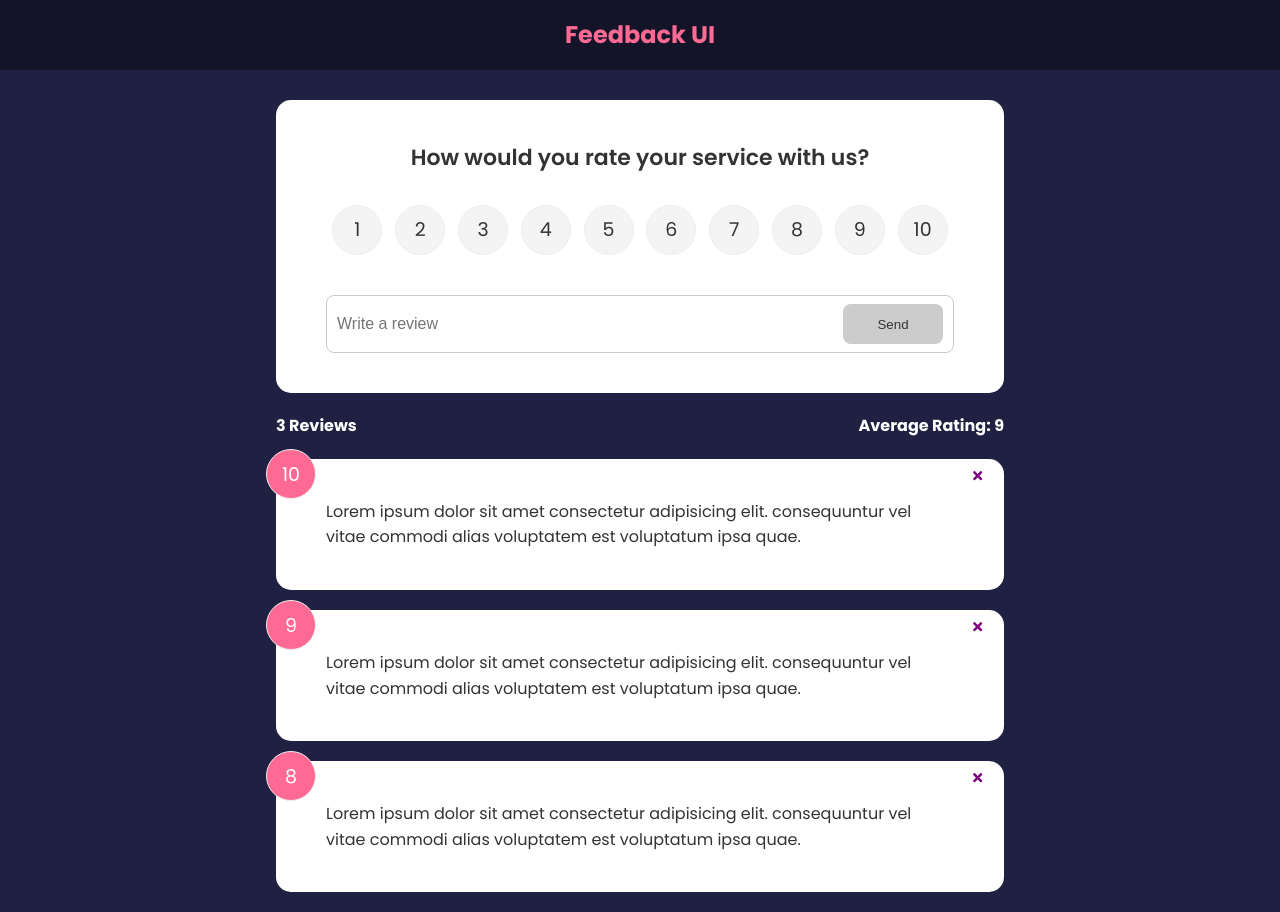
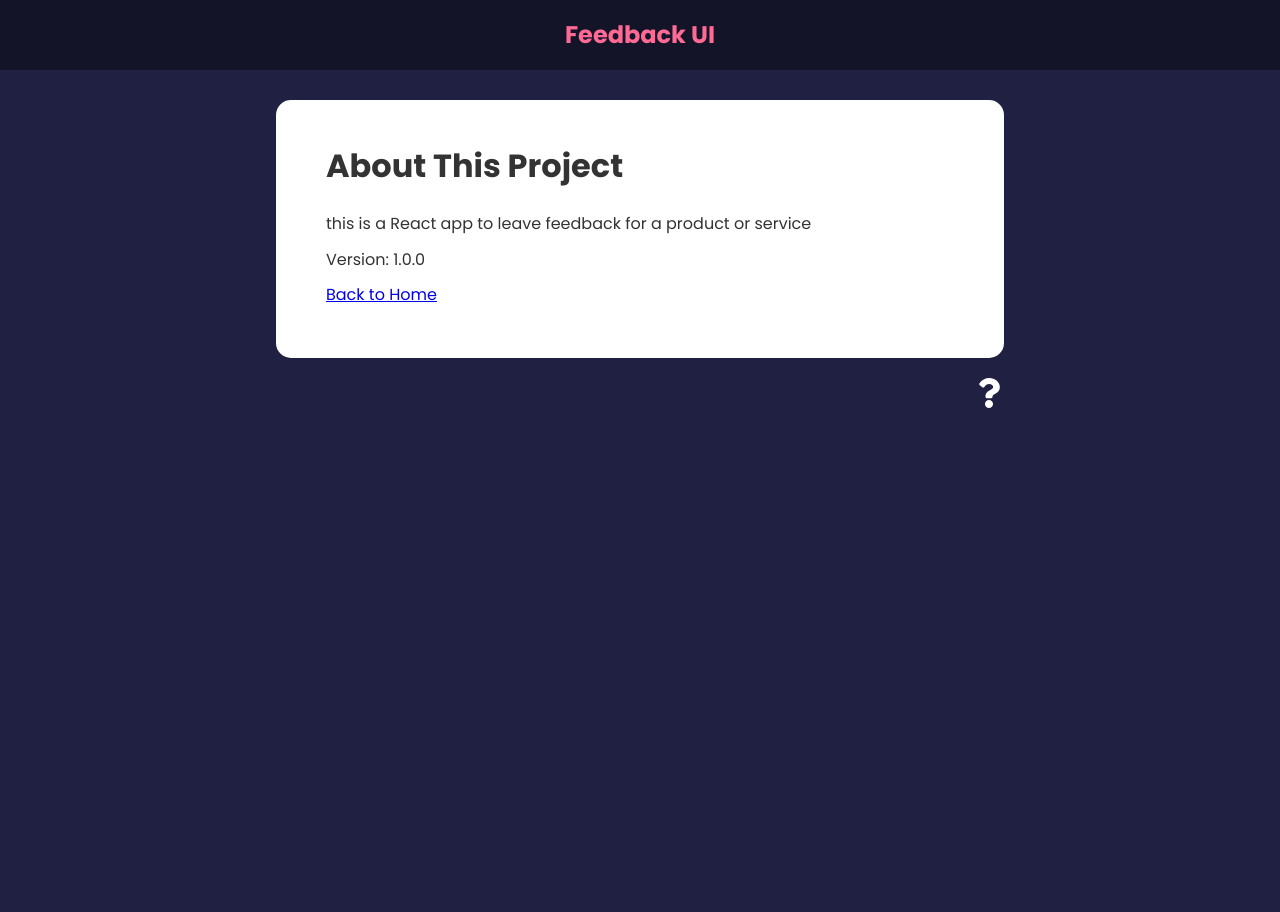
Before and after one commit to jeesondk/feedback-app, a React (Create React App) app: page /about in a window 1280 px wide. After the commit the page ends 800 px from the top, so only its background shows below. Built offline with nearby package versions, Linux system fonts and the light colour scheme.

Commit message:
Added react-router

```diff
--- a/package.json
+++ b/package.json
@@ -6,10 +6,13 @@
     "@testing-library/jest-dom": "^5.17.0",
     "@testing-library/react": "^13.4.0",
     "@testing-library/user-event": "^13.5.0",
+    "framer-motion": "^10.16.16",
     "react": "^18.2.0",
     "react-dom": "^18.2.0",
     "react-icons": "^4.10.1",
+    "react-router-dom": "^6.21.0",
     "react-scripts": "5.0.1",
+    "uuid": "^9.0.1",
     "web-vitals": "^2.1.4"
   },
   "scripts": {
--- a/src/App.js
+++ b/src/App.js
@@ -1,10 +1,13 @@
 import { useState } from "react"
 import {v4 as uuidv4} from "uuid"
+import { BrowserRouter as Router, Route, Routes } from 'react-router-dom'
 import Header from "./components/Header"
 import FeedbackData from "./data/feedbackData"
 import FeedbackList from "./components/FeedbackList"
 import FeedbackStats from "./components/FeedbackStats"
 import FeedbackForm from "./components/FeedbackForm"
+import AboutIconLink from "./components/AboutIconLink"
+import AboutPage from "./pages/AboutPage"
 
 function App() {
     const [feedback, setFeedback] = useState(FeedbackData)
@@ -21,15 +24,24 @@
     }
 
 return (
-        <>
+        <Router>
             <Header />
             <div className="container">
-                <FeedbackForm handleAdd={addFeedback} />
-                <FeedbackStats feedback={feedback} />
-                <FeedbackList feedback = {feedback}
-                handleDelete={deleteFeedback} />
+                <Routes>
+                    <Route exact path='/' element={
+                        <>
+                            <FeedbackForm handleAdd={addFeedback} />
+                            <FeedbackStats feedback={feedback} />
+                            <FeedbackList feedback = {feedback}
+                            handleDelete={deleteFeedback} />
+                        </>
+                    }></Route>
+
+                    <Route path='/about' element={<AboutPage />} />
+                </Routes>
+                <AboutIconLink />
             </div>
-        </>
+        </Router>
     )
 }
 
--- /dev/null
+++ b/src/components/AboutIconLink.jsx
@@ -0,0 +1,15 @@
+import React from 'react'
+import { FaQuestion } from'react-icons/fa'
+import { Link } from 'react-router-dom'
+
+function AboutIconLink() {
+  return (
+    <div className='about-link'>
+        <Link to='/about'>
+            <FaQuestion size={30} />
+        </Link>
+    </div>
+  )
+}
+
+export default AboutIconLink
--- /dev/null
+++ b/src/pages/AboutPage.jsx
@@ -0,0 +1,24 @@
+import React from 'react'
+import Card from '../components/shared/Card'
+import { Link } from 'react-router-dom'
+//import PropTypes from 'prop-types'
+
+function AboutPage() {
+  return <Card>
+    <div className="about">
+        <h1>About This Project</h1>
+        <p>this is a React app to leave feedback for a product or service</p>
+        <p>Version: 1.0.0</p>
+
+        <p>
+            <Link to='/'>Back to Home</Link>
+        </p>
+    </div>
+  </Card>
+}
+ /*
+AboutPage.propTypes = {
+
+}
+*/
+export default AboutPage
```
Also changed, not shown: 1 other file (tests, documents, lock files or other folders).
